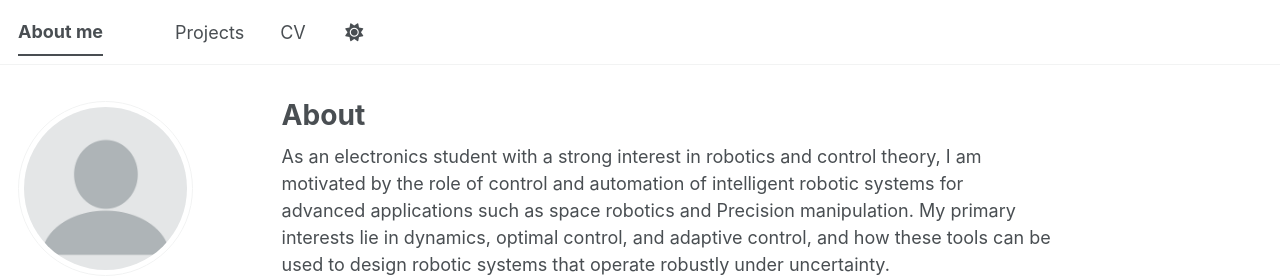
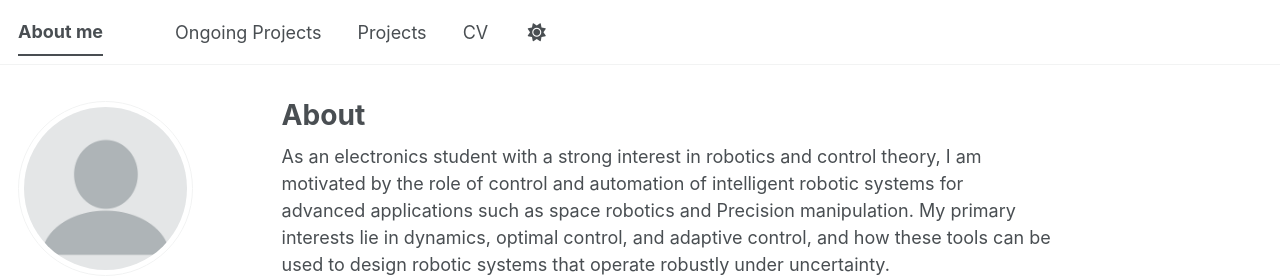
Before and after one commit to Drunk-ed/Drunk-ed.github.io, a Jekyll site: the page built from _pages/about.md, in a window 1280 px wide. Shown: the top 277 px of the page. Built offline with Jekyll 4.4.1, drawn with Linux system fonts in a browser that asks for light colours; a script bundle is joined from its source files by our own code; library files that are not in the unit come from our copies.

Commit message:
Update navigation.yml

```diff
--- a/_data/navigation.yml
+++ b/_data/navigation.yml
@@ -11,8 +11,8 @@ main:
   #- title: "Publications"
   # url: /publications/
 
-  #- title: "Talks"
-  #  url: /talks/
+  - title: "Ongoing Projects"
+    url: /current/
 
   #- title: "Teaching"
   #  url: /teaching/
```
